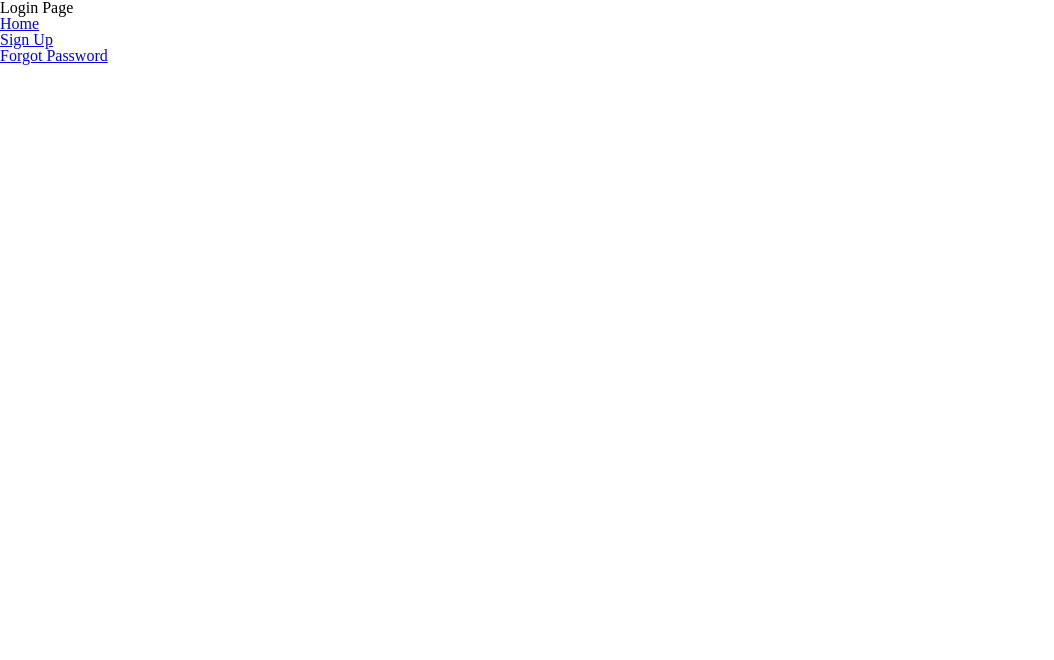
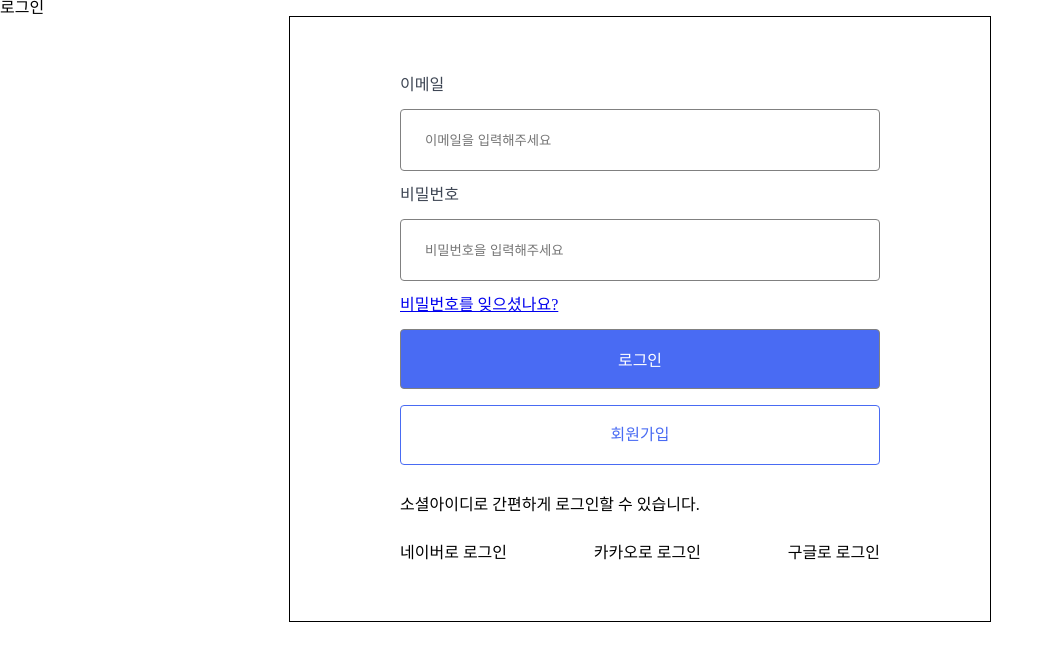
Before and after one commit to Improved-Lion/Login_DONGAPPLE, a React app: page /login in a window 1280 px wide. Shown: the top 660 px of the page, without its empty margins (0-1054 px from the left). Built offline with nearby package versions, Linux system fonts and the light colour scheme; the HTML template or start-up script is replaced by a standard one.

Commit message:
✨ 마크업 및 스타일링

```diff
--- a/src/pages/Login.tsx
+++ b/src/pages/Login.tsx
@@ -1,23 +1,118 @@
 import React from 'react';
 import { Link } from 'react-router-dom';
+import styled from 'styled-components';
+
+// Styled
+const Container = styled.div`
+  padding: 3.75rem 6.875rem;
+  margin: auto;
+  border: 0.0625rem solid black;
+  max-width: 30rem;
+  display: flex;
+  flex-direction: column;
+  gap: 2rem;
+`;
+
+const Form = styled.form`
+  display: flex;
+  flex-direction: column;
+  gap: 1rem;
+`;
+
+const StyledLabel = styled.label`
+  display: flex;
+  flex-direction: column;
+  gap: 0.5rem;
+
+  color: #3e4654;
+  font-size: 1rem;
+  cursor: pointer;
+`;
+
+const StyledInput = styled.input`
+  padding: 0 1.5rem;
+  border: 1px solid gray;
+  border-radius: 4px;
+  height: 3.75rem;
+  // width: 100%;
+`;
+
+const StyledSubmit = styled.input`
+  font-size: 1rem;
+  padding: 0 1.5rem;
+  border: 1px solid gray;
+  border-radius: 4px;
+  height: 3.75rem;
+  background-color: #496bf3;
+  color: #fff;
+  &:hover {
+    background-color: #2548d2;
+  }
+`;
+
+const StyledLink = styled(Link)`
+  font-size: 1rem;
+  color: #496bf3;
+  text-decoration: none;
+  border: 0.0625rem solid #496bf3;
+  border-radius: 0.25rem;
+  display: flex;
+  align-items: center;
+  justify-content: center;
+  height: 3.75rem;
+  width: 100%;
+  box-sizing: border-box;
+
+  &:hover {
+    background-color: #2548d2;
+    color: #fff;
+  }
+`;
+
+const StyledUl = styled.ul`
+  display: flex;
+  flex-direction: row;
+  width: 100%;
+  justify-content: space-between;
+`;
+// Script
+
+// MarkUp
 
 const Login: React.FC = () => {
   return (
     <div>
-      <h1>Login Page</h1>
-      <nav>
-        <ul>
-          <li>
-            <Link to="/">Home</Link>
-          </li>
-          <li>
-            <Link to="/signup">Sign Up</Link>
-          </li>
-          <li>
-            <Link to="/forgot_password">Forgot Password</Link>
-          </li>
-        </ul>
-      </nav>
+      <h1>로그인</h1>
+
+      <Container>
+        <Form>
+          <StyledLabel htmlFor="email">이메일</StyledLabel>
+          <StyledInput
+            type="email"
+            id="email"
+            placeholder="이메일을 입력해주세요"
+          />
+
+          <StyledLabel htmlFor="password"> 비밀번호</StyledLabel>
+
+          <StyledInput
+            type="password"
+            id="password"
+            placeholder="비밀번호을 입력해주세요"
+          />
+
+          <Link to="/forgot_password">비밀번호를 잊으셨나요?</Link>
+          <StyledSubmit type="submit" value="로그인" />
+          <StyledLink to="/signup">회원가입</StyledLink>
+        </Form>
+
+        <p>소셜아이디로 간편하게 로그인할 수 있습니다.</p>
+        <StyledUl>
+          <li>네이버로 로그인</li>
+          <li>카카오로 로그인</li>
+          <li>구글로 로그인</li>
+        </StyledUl>
+      </Container>
     </div>
   );
 };
```
